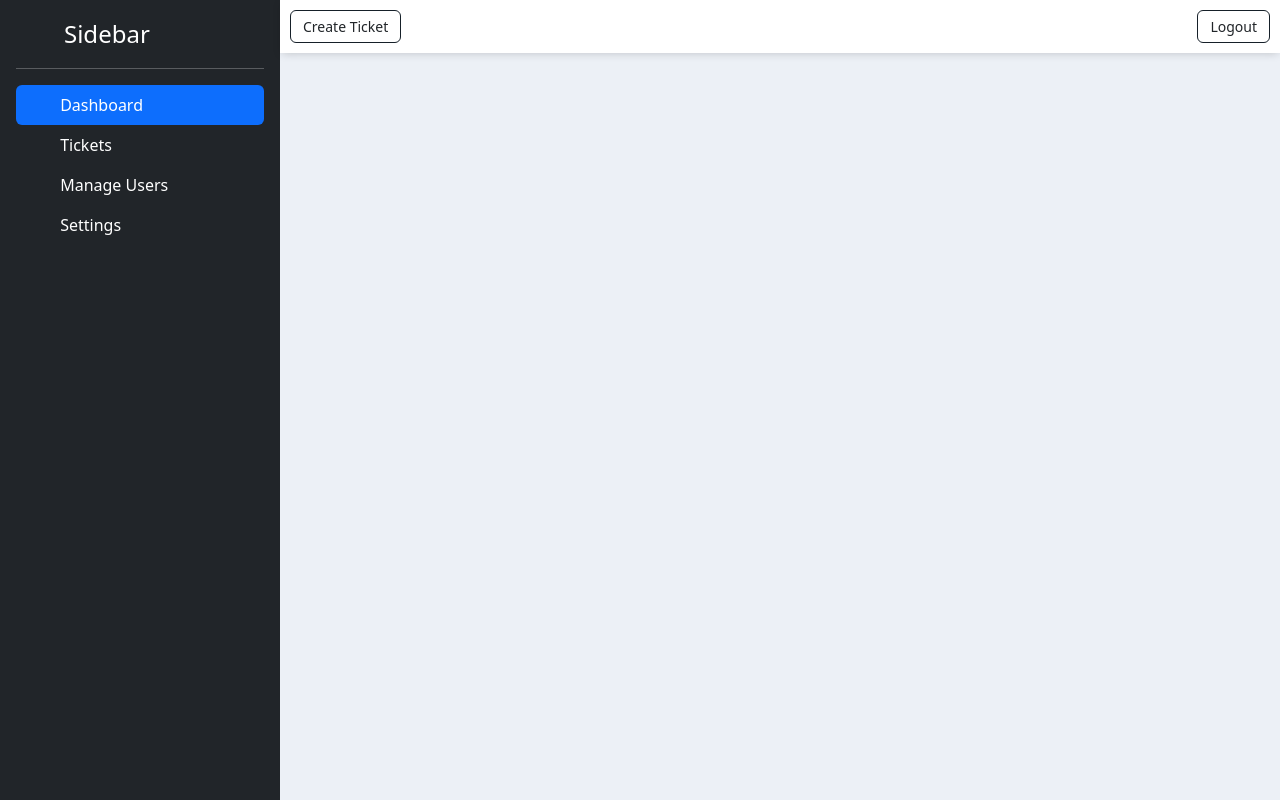
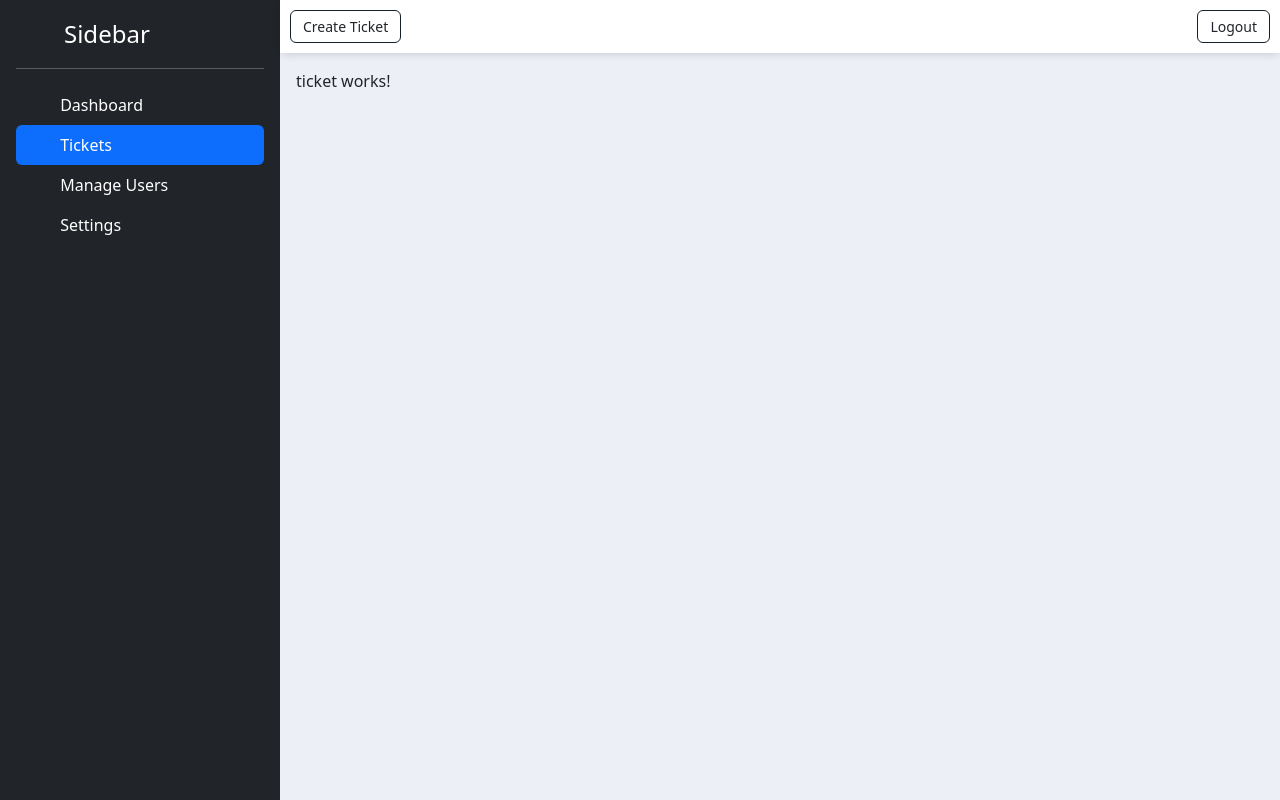
Before and after one commit to alvinmlna/TicketSystemUI, an Angular app: page /ticket in a window 1280 px wide. Before the commit this address led to /. Built offline with nearby package versions, Linux system fonts and the light colour scheme.

Commit message:
add ticket and dashboard pages

```diff
--- a/src/app/app-routing.module.ts
+++ b/src/app/app-routing.module.ts
@@ -1,7 +1,13 @@
 import { NgModule } from '@angular/core';
 import { RouterModule, Routes } from '@angular/router';
+import { TicketComponent } from './ticket/ticket.component';
+import { DashboardComponent } from './dashboard/dashboard.component';
 
-const routes: Routes = [];
+const routes: Routes = [
+  {path: 'dashboard' , component: DashboardComponent},
+  {path: 'ticket' , component: TicketComponent},
+];
+
 
 @NgModule({
   imports: [RouterModule.forRoot(routes)],
--- a/src/app/app.component.html
+++ b/src/app/app.component.html
@@ -1,5 +1,4 @@
 <main>
   <app-sidebar></app-sidebar>
   <app-navbar></app-navbar>
-  <router-outlet></router-outlet>
 </main>
--- a/src/app/app.module.ts
+++ b/src/app/app.module.ts
@@ -7,13 +7,17 @@ import { BrowserAnimationsModule } from '@angular/platform-browser/animations';
 import { ModalModule } from 'ngx-bootstrap/modal';
 import { SidebarComponent } from './core/sidebar/sidebar.component';
 import { NavbarComponent } from './core/navbar/navbar.component';
+import { TicketComponent } from './ticket/ticket.component';
+import { DashboardComponent } from './dashboard/dashboard.component';
 
 
 @NgModule({
   declarations: [
     AppComponent,
     SidebarComponent,
-    NavbarComponent
+    NavbarComponent,
+    TicketComponent,
+    DashboardComponent
   ],
   imports: [
     BrowserModule,
--- a/src/app/core/navbar/navbar.component.html
+++ b/src/app/core/navbar/navbar.component.html
@@ -2,3 +2,7 @@
     <a class="left-navitem" href="#home">Create Ticket</a>
     <a class="right-navitem" href="#logout">Logout</a>
   </div>
+
+  <div class="m-3">
+   <router-outlet></router-outlet>
+  </div>
--- a/src/app/core/sidebar/sidebar.component.html
+++ b/src/app/core/sidebar/sidebar.component.html
@@ -8,13 +8,13 @@
       <hr>
       <ul class="nav nav-pills flex-column mb-auto">
         <li class="nav-item">
-          <a href="#" class="nav-link active" aria-current="page">
+          <a href="dashboard" class="nav-link text-white" routerLink="/dashboard" routerLinkActive="active"  ngClass="" aria-current="page">
             <svg class="bi me-2" width="16" height="16"><use xlink:href="#home"/></svg>
             Dashboard
           </a>
         </li>
         <li>
-          <a href="#" class="nav-link text-white">
+          <a href="ticket" class="nav-link text-white" routerLink="/ticket" routerLinkActive="active">
             <svg class="bi me-2" width="16" height="16"><use xlink:href="#speedometer2"/></svg>
             Tickets
           </a>
--- /dev/null
+++ b/src/app/dashboard/dashboard.component.html
@@ -0,0 +1 @@
+<p>dashboard works!</p>
--- /dev/null
+++ b/src/app/ticket/ticket.component.html
@@ -0,0 +1 @@
+<p>ticket works!</p>
```
Also changed, not shown: src/app/dashboard/dashboard.component.ts (added, +10 -0 lines), src/app/ticket/ticket.component.ts (added, +10 -0 lines), src/app/dashboard/dashboard.component.scss (added), src/app/ticket/ticket.component.scss (added), 2 other files (tests, documents, lock files or other folders).
